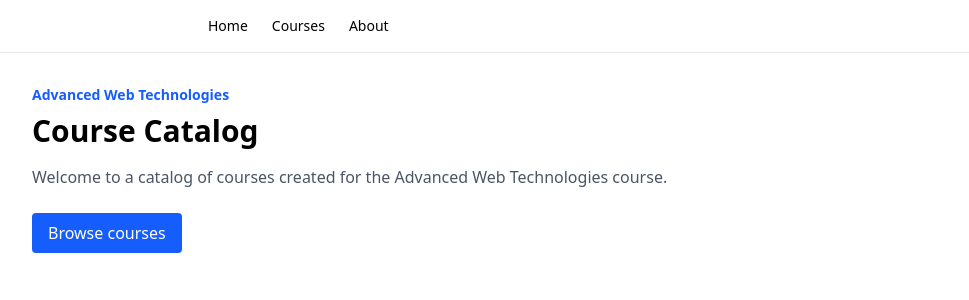
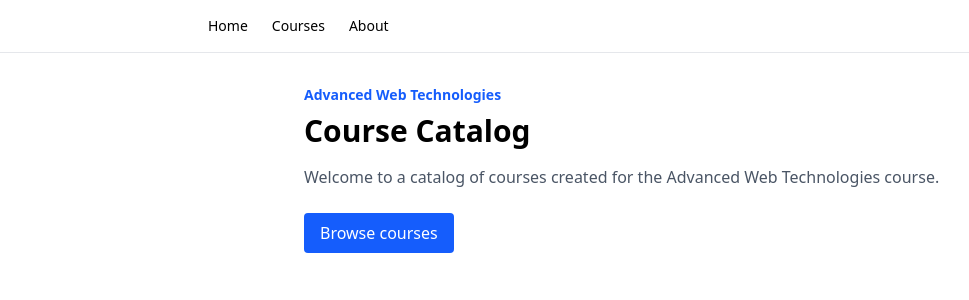
Before and after one commit to tard1grade8/course-catalog, a Next.js app: page / in a window 1280 px wide. Shown: the top 300 px of the page, without its empty margins (0-969 px from the left). Built offline with nearby package versions, Linux system fonts and the light colour scheme.

Commit message:
style: change style for the main page

```diff
--- a/app/about/page.tsx
+++ b/app/about/page.tsx
@@ -11,12 +11,10 @@ export default function AboutPage() {
 
       <div className="mt-4 space-y-3 text-gray-600">
         <p>
-          Course Catalog is a small application for exploring available
-          university courses.
+          Course Catalog is a small application for exploring available university courses.
         </p>
         <p>
-          It is being built for the Advanced Web Technologies course with
-          React, Next.js, and TypeScript.
+          It is being built for the Advanced Web Technologies course with React, Next.js, and TypeScript.
         </p>
       </div>
     </main>
--- a/app/page.tsx
+++ b/app/page.tsx
@@ -3,6 +3,7 @@ import Link from "next/link";
 export default function HomePage() {
   return (
     <main className="p-8">
+      <div className="max-w-2xl mx-auto">
         <p className="text-sm font-semibold text-blue-600">
           Advanced Web Technologies
         </p>
@@ -23,6 +24,7 @@ export default function HomePage() {
             Browse courses
           </Link>
         </div>
+      </div>
     </main>
   );
 }
```
Lines whose indentation alone changed are shown as unchanged.
